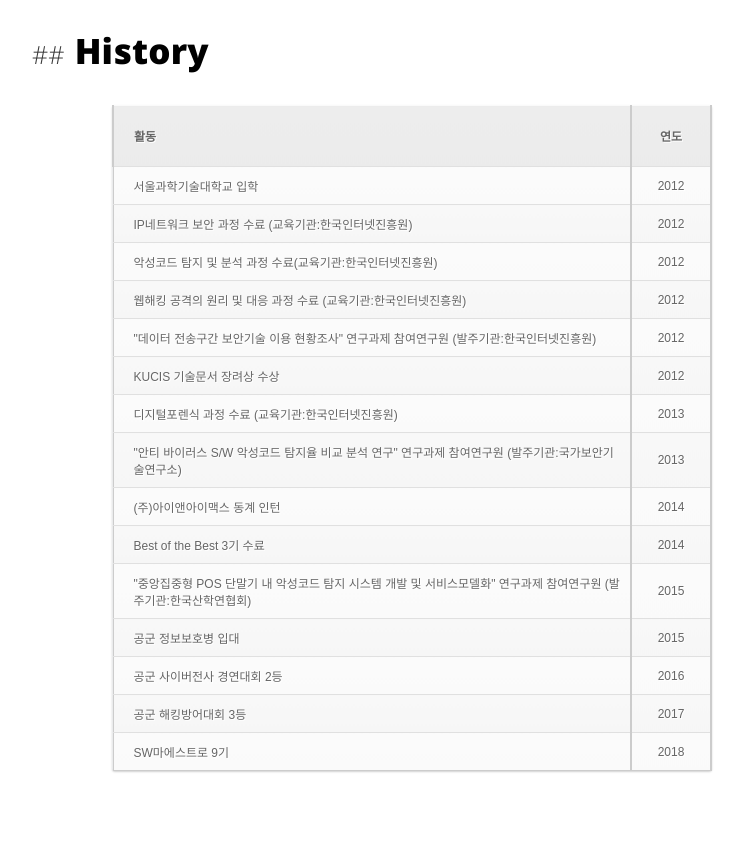
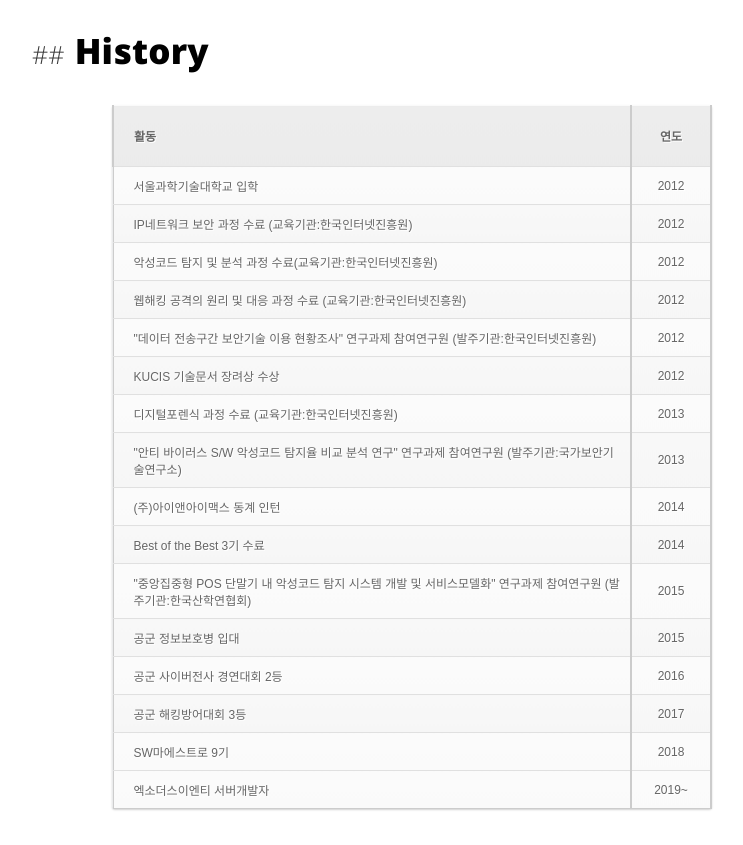
Before and after one commit to snutiise/snutiise.github.io, a Jekyll site: the page built from about.html, in a window 1280 px wide, cut to the strip 312-1157 px from the top of the page. Shown: the whole strip, without its empty margins (228-971 px from the left). Built offline with Jekyll 4.4.1, drawn with Linux system fonts in a browser that asks for light colours; before the commit the page ends 1119 px from its top, so only the background shows below that.

Commit message:
근황 업데이트

```diff
--- a/about.html
+++ b/about.html
@@ -80,6 +80,10 @@ description: "about snutiise"
 						<td>SW마에스트로 9기</td>
 						<td>2018</td>
 					</tr>
+					<tr>
+						<td>엑소더스이엔티 서버개발자</td>
+						<td>2019~</td>
+					</tr>
 				</tbody>
 			</table>
 		</div>
```
